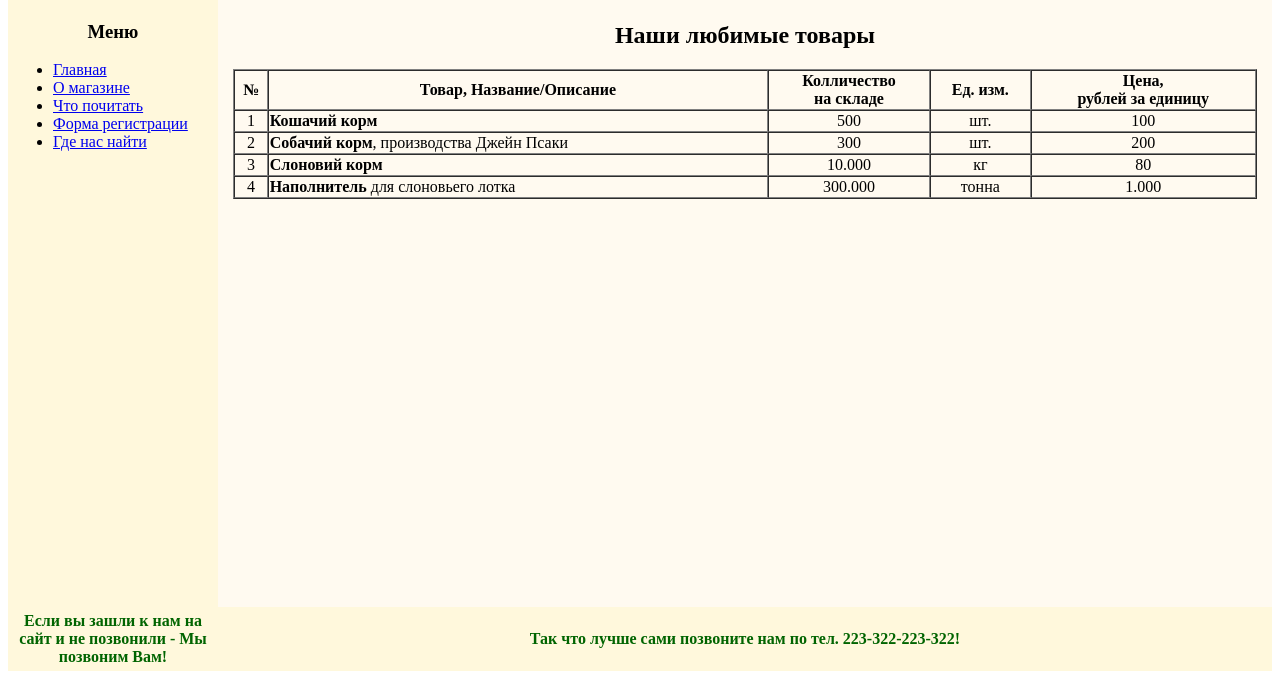
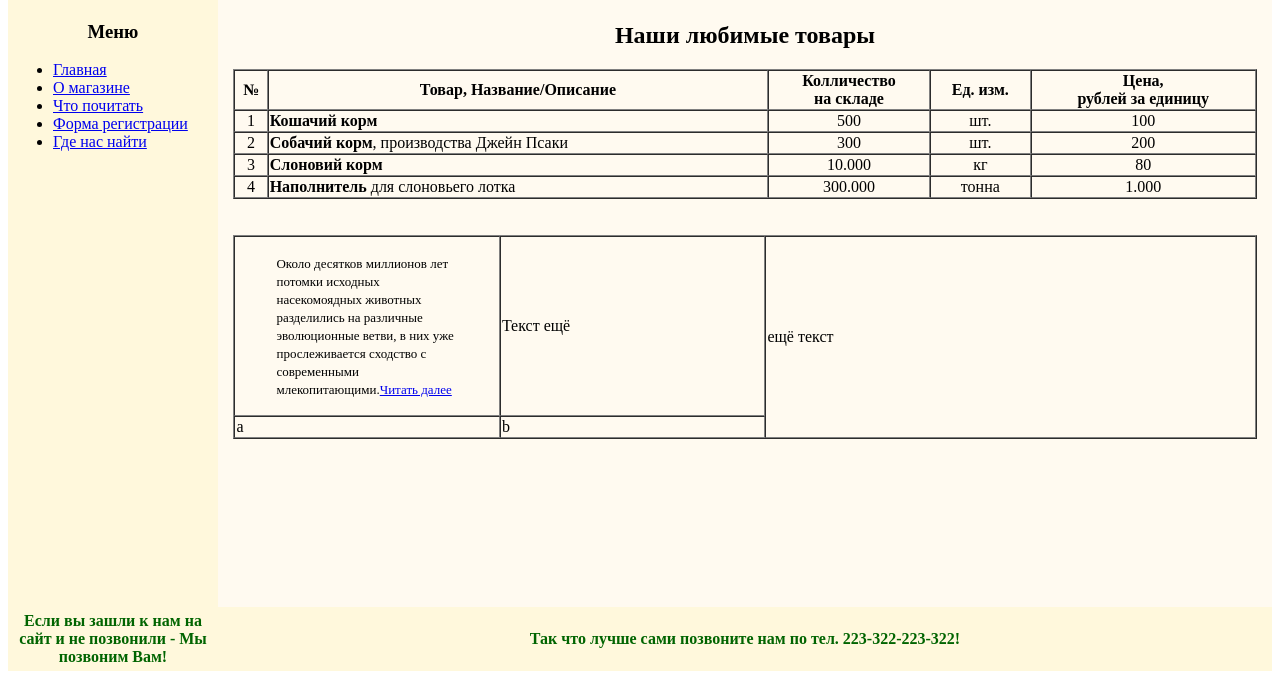
Before and after one commit to vadjradanta/zooshop, a plain HTML site: page index.html in a window 1280 px wide. Shown: the part 225-904 px from the top of the page. Drawn offline with Linux system fonts and the light colour scheme.

Commit message:
раздел статьи - добавлен фрейм раздел главная - добавлен фрейм и ссылка на статьи, цитата, размер шрифта добавлен файл - генеалогия собак

```diff
--- a/index.html
+++ b/index.html
@@ -79,8 +79,22 @@
 					<td align="center">1.000</td>
 				</tr>
 			</table>
+				</br> </br>
+			<table  border="1" width="98%" align="center" cellspacing="0">
+				<tr>
+					<td  heigt="100" width="26%"><blockquote><font size="2">Около десятков миллионов лет потомки исходных насекомоядных животных разделились на различные эволюционные ветви, в них уже прослеживается сходство с современными млекопитающими.<a href="articles.html">Читать далее</a></font></blockquote></td>
+					<td  heigt="100">Текст ещё</td>
+					<td rowspan="2" width="48%">ещё текст</td>
+				</tr>
+				<tr heigt="100">
+					<td>а</td>
+					<td>b</td>
+				</tr>
+			</table>
 		</td>
 	</tr>
+
+
 </table>
 </body>
 </html>
```
Also changed, not shown: articles.html (+8 -3 lines), Dogs-genealogy.txt (added).
